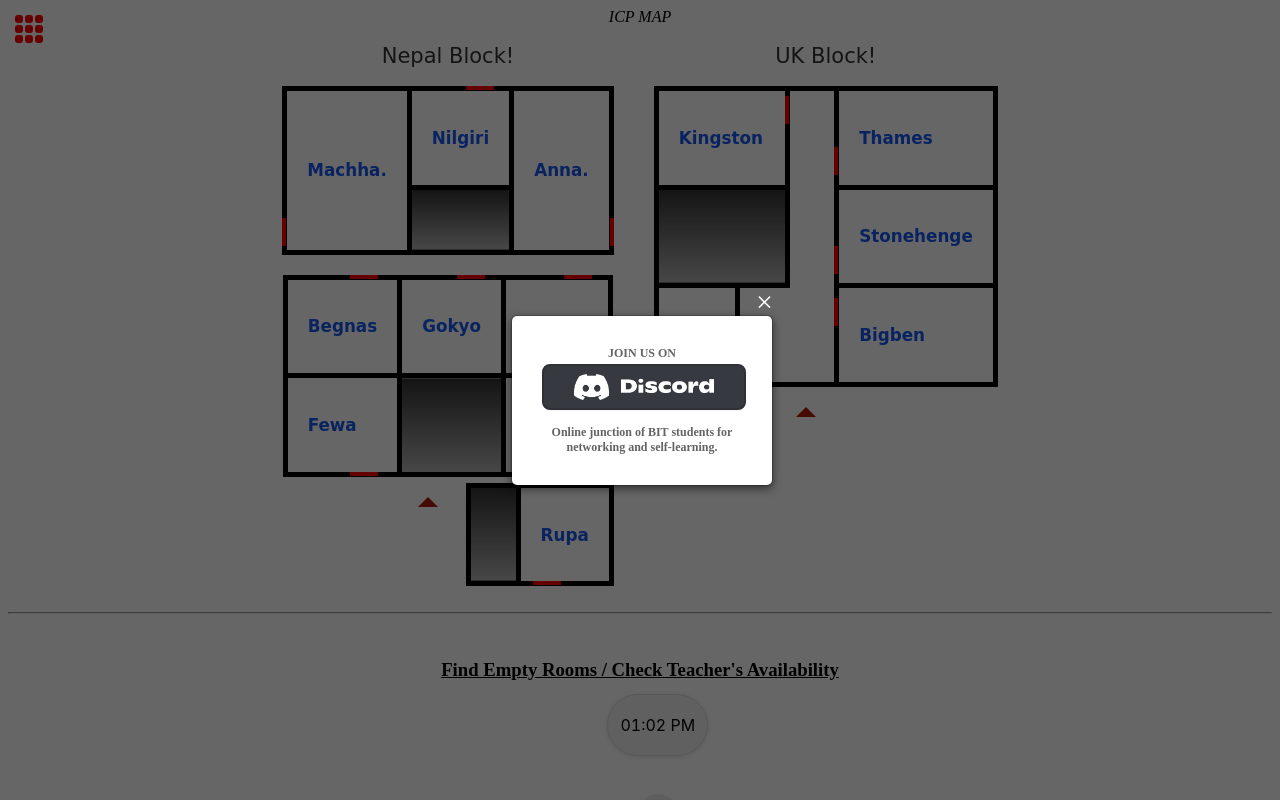
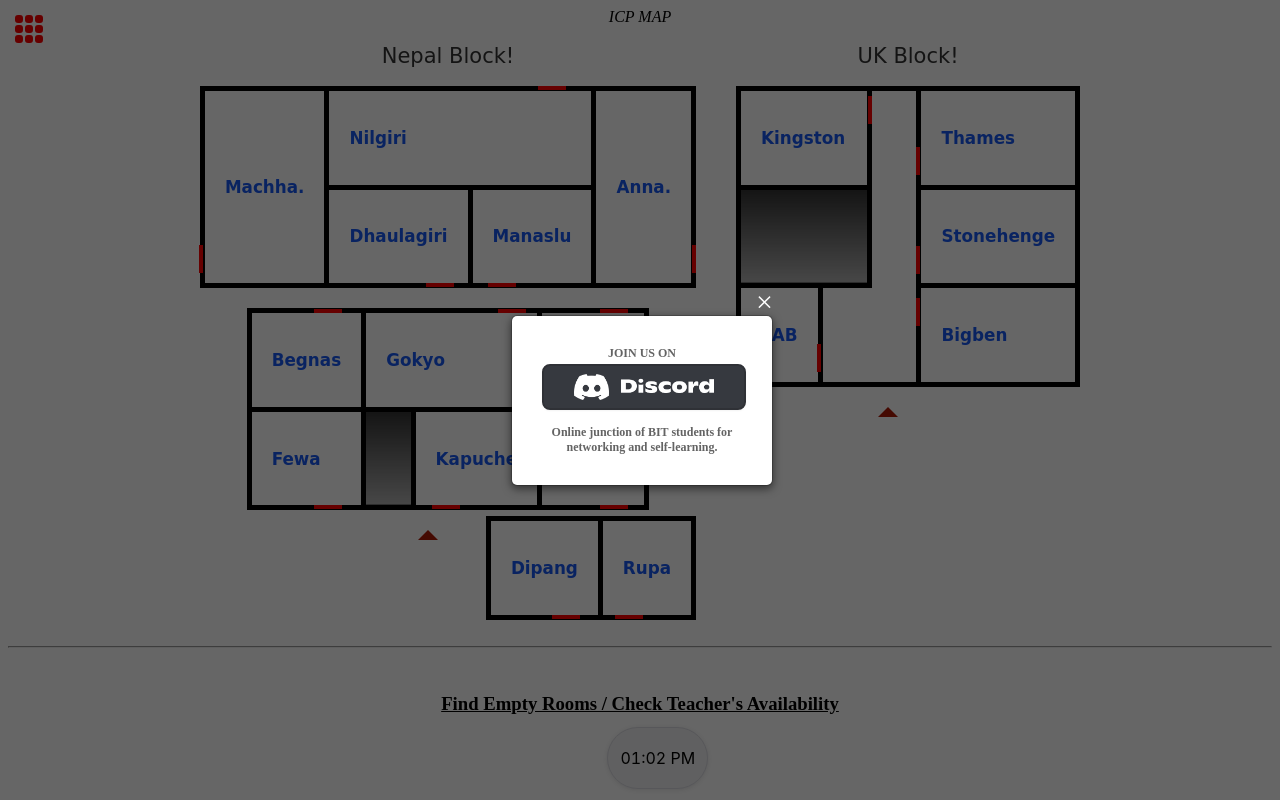
Before and after one commit to Prabesh01/icpmap, a Flask app: page /icp-map in a window 1280 px wide. Run offline with Flask 3, Linux system fonts and the light colour scheme; parts of the project's set-up code (start-up, migrations or seed data) failed here and were passed over.

Commit message:
web/temp/icp_map: 4 new classes added

```diff
--- a/web/templates/map/icp_map.html
+++ b/web/templates/map/icp_map.html
@@ -362,11 +362,31 @@ Used codes from these gentlemen:
       left: -3%;
     }
 
-    #Nilgiri:before,
     #Begnas:before,
-    #Gokyo:before,
     #Rara:before {
       top: -5%;
+      left: 70%;
+    }
+
+    #Nilgiri:before,
+    #Gokyo:before{
+      top: -5%;
+      left: 85%;
+    }
+
+    #Dhaulagiri:before {
+      top: 100%;
+      left: 80%;
+    }
+
+    #Manaslu:before,
+    #Kapuche:before {
+      top: 100%;
+      left: 25%;
+    }
+
+    #Dipang:before {
+      top: 100%;
       left: 70%;
     }
 
@@ -469,12 +489,21 @@ Used codes from these gentlemen:
                 </div>
               </td>
             </tr>
-            <td colspan="2" class="pat_">&nbsp; <div class="sub_texts">
+  <tr>
+    <td id="Dhaulagiri" colspan="1">
+      <p class="roomName">Dhaulagiri</p>
+      <div class="sub_texts">
         <div class="et_time"></div>
         <div class="yc_name"></div>
       </div>
     </td>
-
+    <td id="Manaslu" colspan="1">
+      <p class="roomName">Manaslu</p>
+      <div class="sub_texts">
+        <div class="et_time"></div>
+        <div class="yc_name"></div>
+      </div>
+    </td>
   </tr>
           </table>
           <br>
@@ -513,12 +542,18 @@ Used codes from these gentlemen:
 
               </div>
             </td>
-            <td colspan="2" class="pat_">&nbsp; <div class="sub_texts">
+            <td colspan="1" class="pat_">&nbsp; <div class="sub_texts">
                 <div class="et_time"></div>
                 <div class="yc_name"></div>
               </div>
             </td>
-
+    <td id="Kapuche" colspan="1">
+      <p class="roomName">Kapuche</p>
+      <div class="sub_texts">
+        <div class="et_time"></div>
+        <div class="yc_name"></div>
+      </div>
+    </td>
             <td id="Tilicho" colspan="2">
               <p class="roomName">Tilicho </p>
               <div class="sub_texts">
@@ -533,7 +568,9 @@ Used codes from these gentlemen:
 
           <table id="library">
             <tr>
-              <td class="pat_">&nbsp; <div class="sub_texts">
+    <td id="Dipang" colspan="1">
+      <p class="roomName">Dipang</p>
+      <div class="sub_texts">
         <div class="et_time"></div>
         <div class="yc_name"></div>
       </div>
```
Lines whose indentation alone changed are shown as unchanged.
